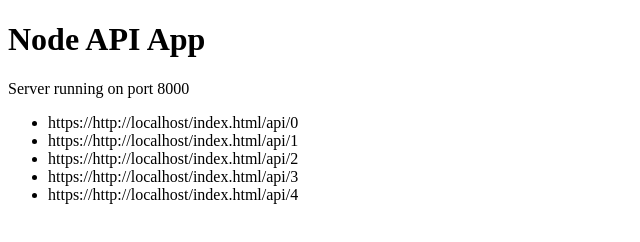
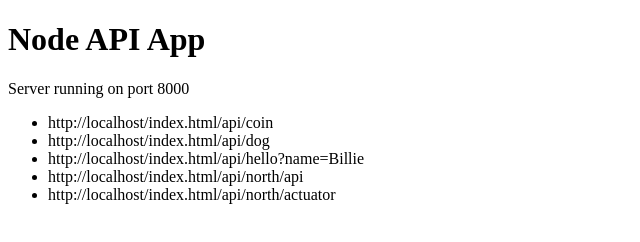
Before and after one commit to llin0001itjobs/node-api, a website: page index.html in a window 1280 px wide. Shown: the whole page, without its empty margins (0-640 px from the left). Drawn offline with Linux system fonts and the light colour scheme.

Commit message:
Add files via upload

```diff
--- a/index.html
+++ b/index.html
@@ -14,7 +14,7 @@
 			var url = window.location.href;
 			const list = ['coin','dog','hello?name=Billie','north/api','north/actuator'];
 			for (key in list) {
-				var str = 'https://' + url + '/api/' + key;
+				var str = url + '/api/' + list[key];
 				document.write('<li>');
 				document.write(str);
 				document.write('</li>');
```
